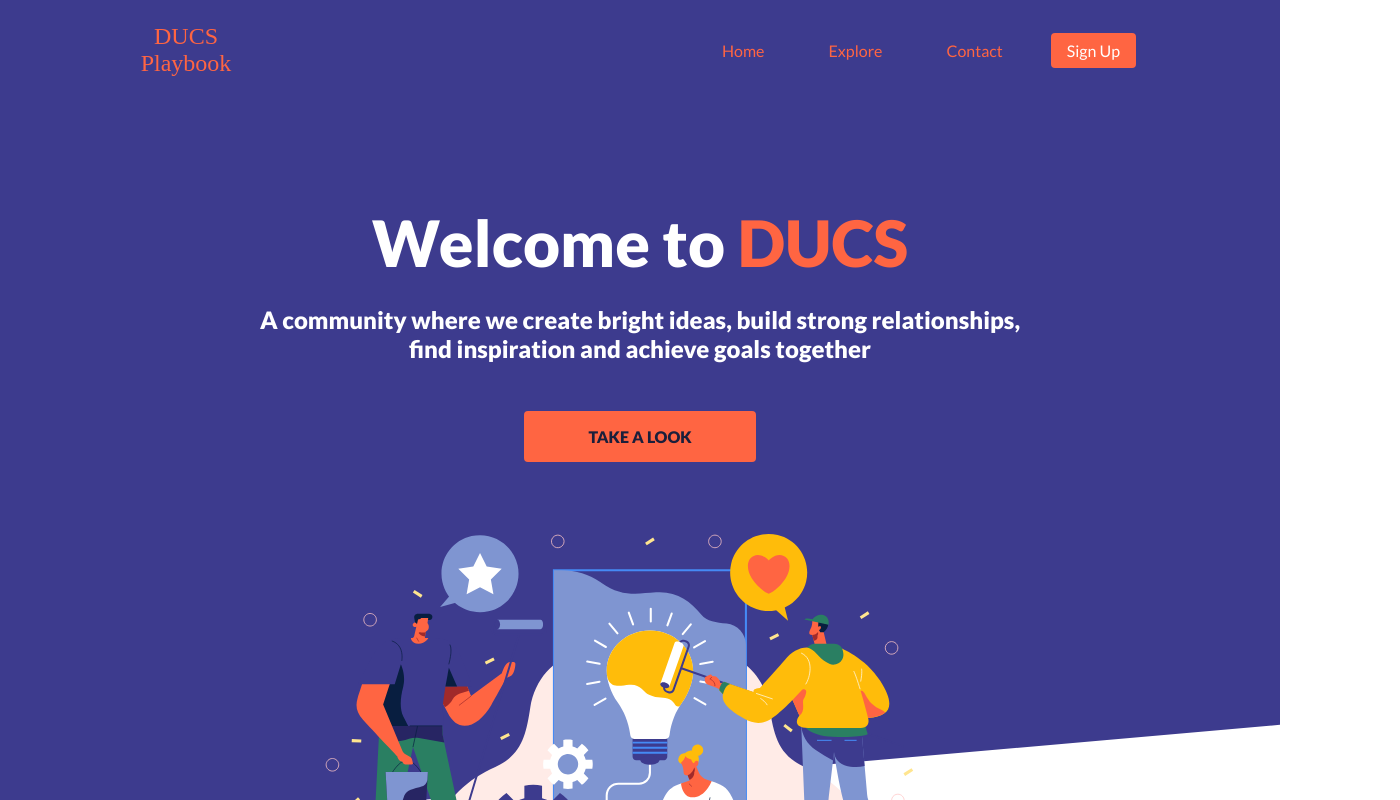
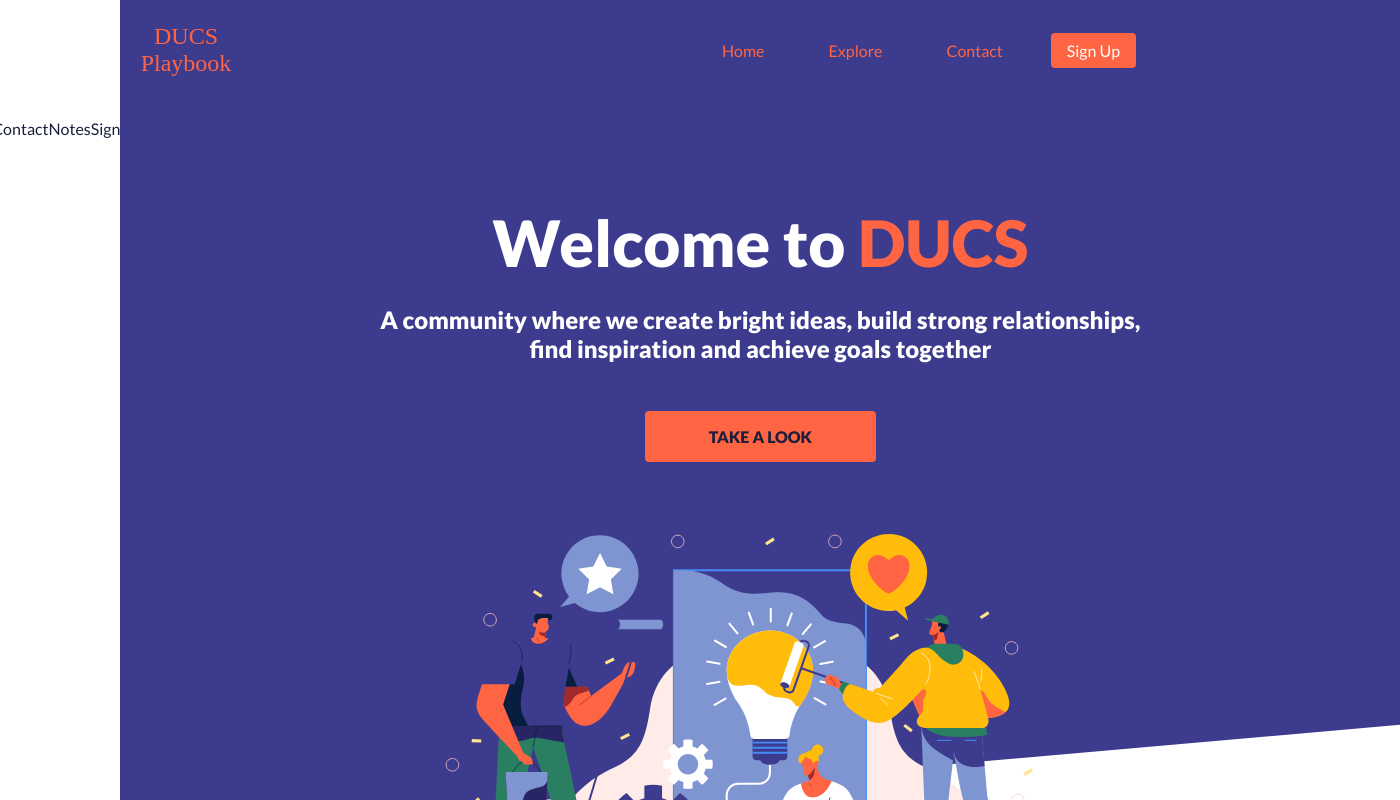
Before and after one commit to abhinav2188/playbook-ducs, a React (Create React App) app: page / in a window 1280 px wide. Shown: the top 800 px of the page, 1400 px wide, since content can reach past the window. Built offline with nearby package versions, Linux system fonts and the light colour scheme; no server answers; a web font is replaced by a local one.

Commit message:
sidebar modified

```diff
--- a/src/App.js
+++ b/src/App.js
@@ -1,19 +1,20 @@
-import React from 'react'
-import './_base.scss'
-import {BrowserRouter, Route, Switch, useLocation} from 'react-router-dom'
-import {useTransition,animated} from 'react-spring'
-
-import Layout from './Layout/layout'
-import Home from './Pages/home/home'
-import Explore from './Pages/explore'
-import CollegeLife from './Pages/college-life'
-import Contact from './Pages/contact'
+import React from 'react';
+import './_base.scss';
+import {BrowserRouter, Route, Switch, useLocation} from 'react-router-dom';
+import {useTransition,animated} from 'react-spring';
+import Layout from './Layout/layout';
+import Sidebar from './Layout/sidebar';
+import Home from './Pages/home/home';
+import Explore from './Pages/explore';
+import CollegeLife from './Pages/college-life';
+import Contact from './Pages/contact';
 
 const App = () => {
 
   return (
     <BrowserRouter>
       <Layout>
+        <Sidebar/>
         <Switch>
         <Route path='/phases-of-college-life' component={CollegeLife} />
         <Route path='/explore' component={Explore} />
--- a/src/Layout/sidebar.js
+++ b/src/Layout/sidebar.js
@@ -18,17 +18,17 @@ function sidebar() {
           </Link>
         </div>
         <nav className={sidebar ? "nav-menu active" : "nav-menu"}>
-          <Link to="#" className="menu navbar-toggle">
+          <Link to="#" className="menu">
             <IoMdClose />
           </Link>
+          <Link to="/" className="nav-link">Home</Link>
+          <Link to="/explore" className="nav-link">Explore</Link>
+          <Link to="/contact" className="nav-link">Contact</Link>
+          <Link to="/" className="nav-link">Notes</Link>
+          <Link to="/" className="sign-up-btn">
+            Sign up
+          </Link>
         </nav>
-        <Link to="/">Home</Link>
-        <Link to="/explore">Explore</Link>
-        <Link to="/contact">Contact</Link>
-        <Link to="/">Notes</Link>
-        <Link to="/" className="sign-up-btn">
-          Sign up
-        </Link>
       </IconContext.Provider>
     </>
   );
```
